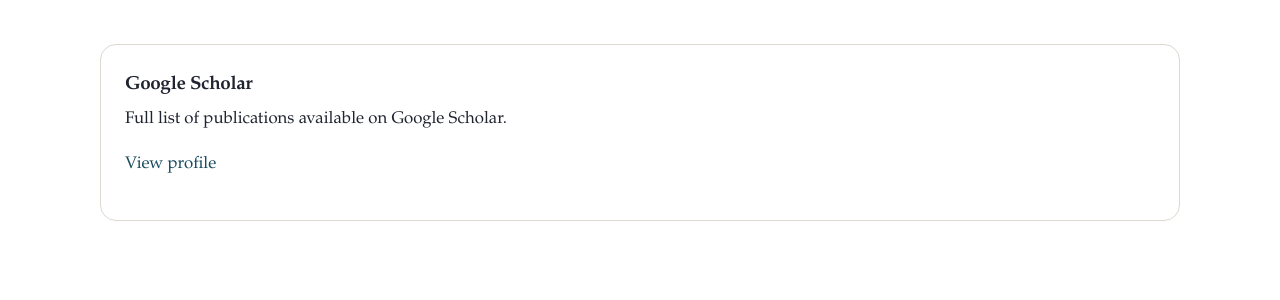
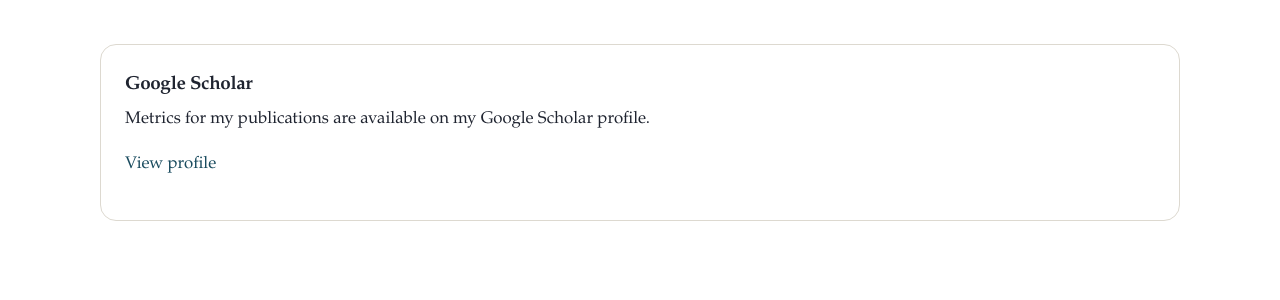
Before and after one commit to bernardksarpong/bernardksarpong.github.io, a Jekyll site: the page built from research.html, in a window 1280 px wide. Shown: the part 1122-1422 px from the top of the page. Built offline with Jekyll 4.4.1, drawn with Linux system fonts in a browser that asks for light colours.

Commit message:
Update research content via site editor

```diff
--- a/_data/research.yml
+++ b/_data/research.yml
@@ -3,5 +3,5 @@
 methods: []
 scholar:
   label: Google Scholar
-  note: Full list of publications available on Google Scholar.
+  note: Metrics for my publications are available on my Google Scholar profile.
   url: https://scholar.google.com/citations?user=cbKK6DAAAAAJ&hl=en&oi=ao
```
